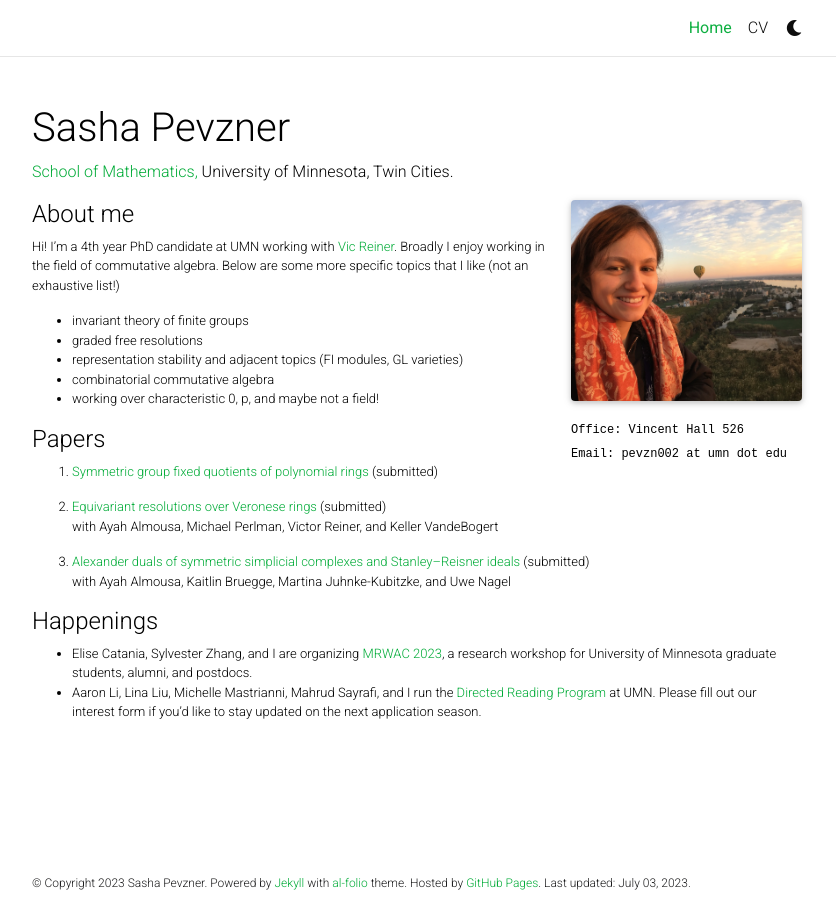
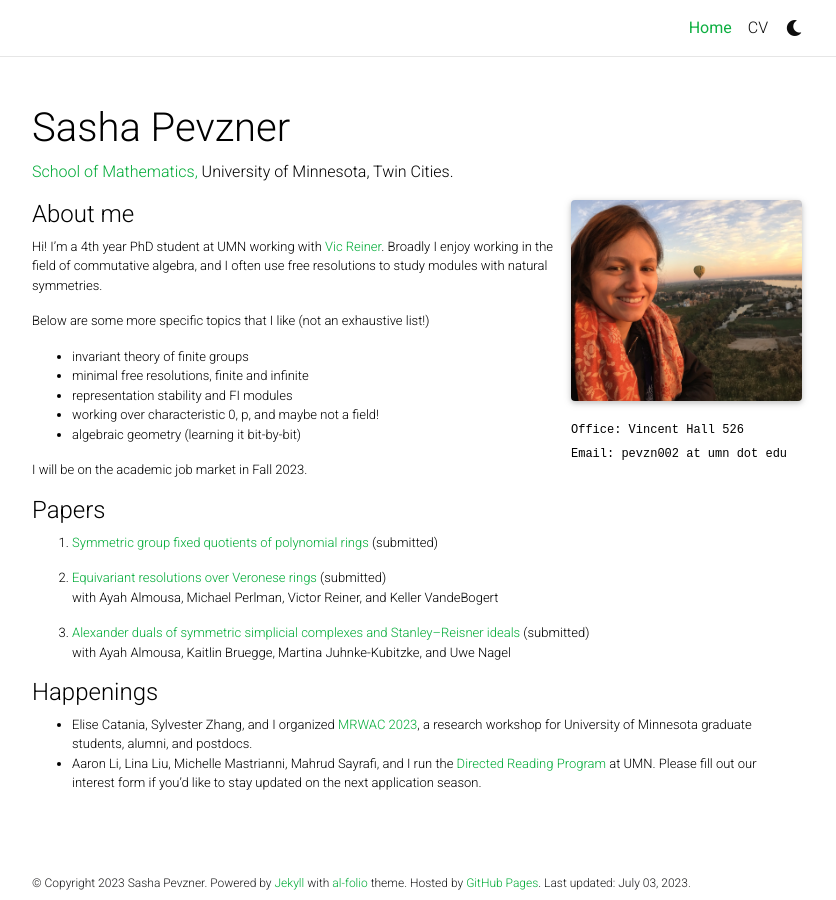
Before and after one commit to sashapevzner/sashapevzner.github.io, a Jekyll site: the page built from _pages/about.md, in a window 1280 px wide. Shown: the whole page, without its empty margins (223-1059 px from the left). Built offline with Jekyll 4.4.1, drawn with Linux system fonts in a browser that asks for light colours; full-size pictures stand in for the smaller copies a plugin makes; comment, search, counter and statistics services are not loaded; a style sheet for code colours, icons or effects is not loaded.

Commit message:
modified about

```diff
--- a/_pages/about.md
+++ b/_pages/about.md
@@ -19,12 +19,16 @@ social: false  # includes social icons at the bottom of the page
 
 #### About me
 
-Hi! I'm a 4th year PhD candidate at UMN working with [Vic Reiner](https://www-users.cse.umn.edu/~reiner/). Broadly I enjoy working in the field of commutative algebra. Below are some more specific topics that I like (not an exhaustive list!)
+Hi! I'm a 4th year PhD student at UMN working with [Vic Reiner](https://www-users.cse.umn.edu/~reiner/). Broadly I enjoy working in the field of commutative algebra, and I often use free resolutions to study modules with natural symmetries.
+
+Below are some more specific topics that I like (not an exhaustive list!)
   * invariant theory of finite groups
-  * graded free resolutions
-  * representation stability and adjacent topics (FI modules, GL varieties)
-  * combinatorial commutative algebra
+  * minimal free resolutions, finite and infinite
+  * representation stability and FI modules
   * working over characteristic 0, p, and maybe not a field!
+  * algebraic geometry (learning it bit-by-bit)
+
+I will be on the academic job market in Fall 2023.
 
 #### Papers
 
@@ -38,5 +42,5 @@ with Ayah Almousa, Kaitlin Bruegge, Martina Juhnke-Kubitzke, and Uwe Nagel
 
 #### Happenings
 
-* Elise Catania, Sylvester Zhang, and I are organizing [MRWAC 2023](https://sites.google.com/view/mrwac2023/), a research workshop for University of Minnesota graduate students, alumni, and postdocs.
+* Elise Catania, Sylvester Zhang, and I organized [MRWAC 2023](https://sites.google.com/view/mrwac2023/), a research workshop for University of Minnesota graduate students, alumni, and postdocs.
 * Aaron Li, Lina Liu, Michelle Mastrianni, Mahrud Sayrafi, and I run the [Directed Reading Program](https://z.umn.edu/mathdrp) at UMN. Please fill out our interest form if you'd like to stay updated on the next application season.
```
